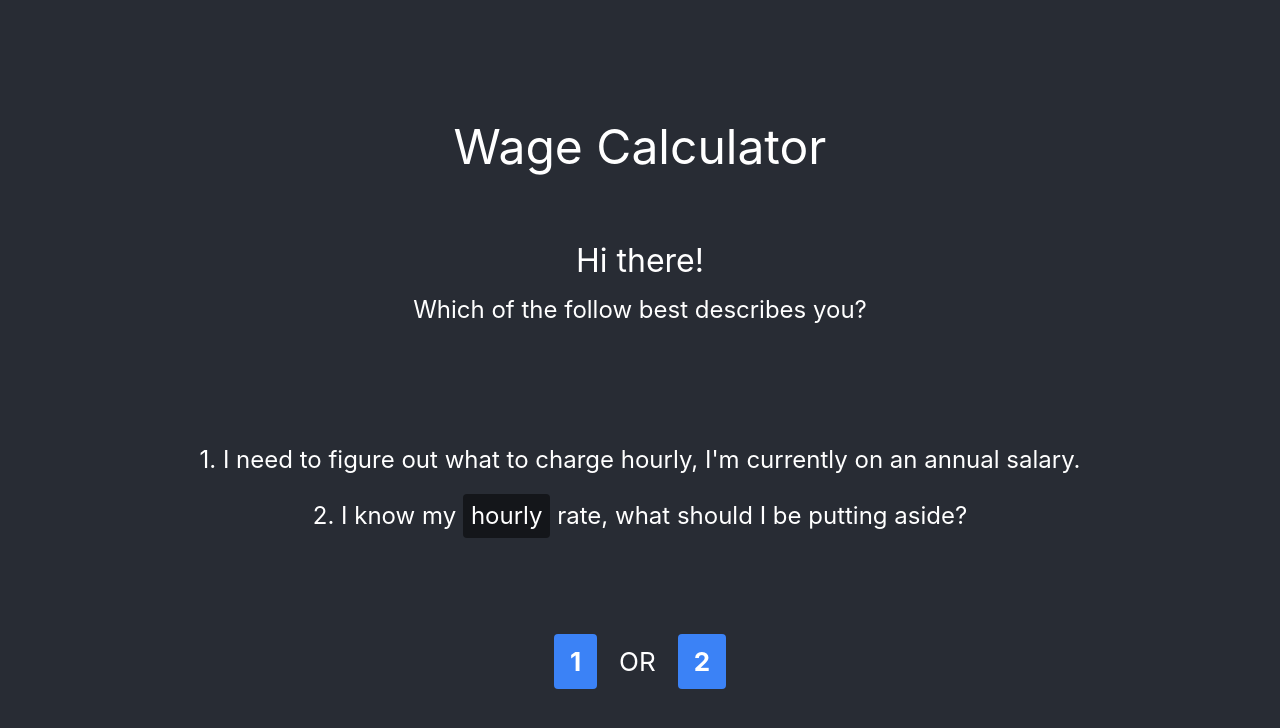
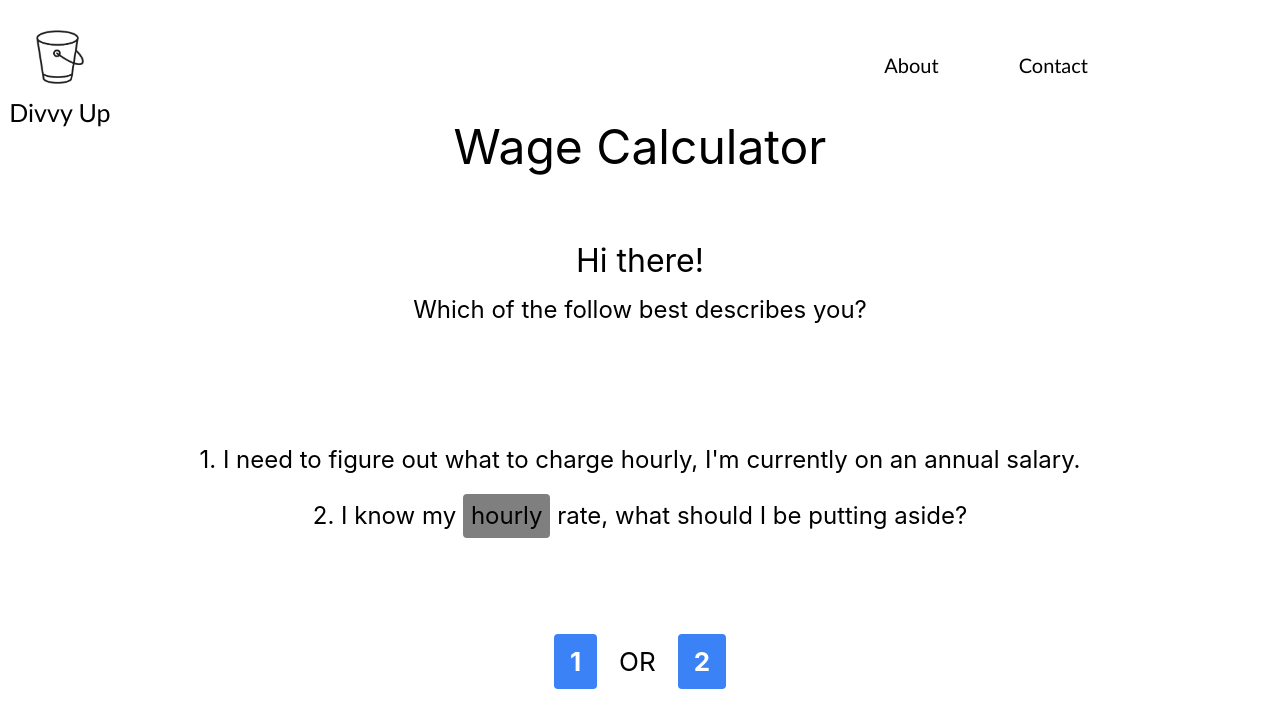
Before and after one commit to martinwheeler/wage-calculator, a React (Create React App) app: page / in a window 1280 px wide. Shown: the top 728 px of the page. Built offline with nearby package versions, Linux system fonts and the light colour scheme.

Commit message:
Made navigation bar

```diff
--- a/src/App.css
+++ b/src/App.css
@@ -1,14 +1,15 @@
 .App {
   text-align: center;
-  background-color: #282c34;
+  background-color: #ffff;
   display: flex;
   flex-direction: column;
   align-items: center;
   justify-content: center;
   font-size: calc(10px + 2vmin);
-  color: white;
+  color: black;
   min-height: 100vh;
 }
+
 
 .App-logo {
   height: 40vmin;
@@ -29,6 +30,7 @@
   from {
     transform: rotate(0deg);
   }
+
   to {
     transform: rotate(360deg);
   }
@@ -49,7 +51,7 @@
 }
 
 .total::before {
-  content:"$";
+  content: "$";
 }
 
 .answer {
--- a/src/App.tsx
+++ b/src/App.tsx
@@ -4,73 +4,12 @@ import TypingEffect from "./Components/TypingEffect";
 import { Routes, Link, Route, useSearchParams } from "react-router-dom";
 import { ReactNode, useState } from "react";
 import { TypingEffectProvider } from "./Context/TypingEffectProvider";
-import Tax from "./Components/Helpers/Tax"
+import { FadeIn } from "./Components/FadeIn/fade-in";
+import { WelcomeMessage } from "./Components/WelcomeMessage/welcome-message";
+import { Header } from "./Components/ Header/header"
 
-const Button = ({ children }: { children: React.ReactNode }) => (
-  <button className="bg-blue-500 hover:bg-blue-700 text-white font-bold py-0.5 px-1 rounded">
-    {children}
-  </button>
-);
 
-const FadeIn = ({
-  children,
-  className,
-  delay = "4.5s",
-  duration = "0.5s",
-  ...props
-}: {
-  children: ReactNode;
-  className?: string;
-  delay?: string;
-  duration?: string;
-  [prop: string]: any;
-}) => {
-  return (
-    <div
-      {...props}
-      className={`${className} animate-[fadeIn_${duration}_ease-in-out_${delay}_forwards] opacity-0`}
-    >
-      {children}
-    </div>
-  );
-};
 
-const Welcome = () => {
-  const [rateValue, setRateValue] = useState("hourly" as string);
-
-  return (
-    <TypingEffectProvider>
-      <div className="mb-2 sm:mb-6">
-        <TypingEffect element="h1">Hi there!</TypingEffect>
-        <br />
-        <TypingEffect element="h2">
-          Which of the follow best describes you?
-        </TypingEffect>
-      </div>
-      <FadeIn className="answer">
-        1. I need to figure out what to charge hourly, I'm currently on an
-        annual salary.
-      </FadeIn>
-      <FadeIn className="answer z-10">
-        2. I know my{" "}
-        <Select
-          items={[{ value: "hourly" }, { value: "daily" }]}
-          onChange={setRateValue}
-        />{" "}
-        rate, what should I be putting aside?
-      </FadeIn>
-      <FadeIn className="mt-2 sm:mt-6 mb-2 sm:mb-6">
-        <Link to="/step/1">
-          <Button>1</Button>
-        </Link>
-        &nbsp;&nbsp;&nbsp;OR&nbsp;&nbsp;&nbsp;
-        <Link to={`/step/2?rate=${rateValue}`}>
-          <Button>2</Button>
-        </Link>
-      </FadeIn>
-    </TypingEffectProvider>
-  );
-};
 
 const StepOne = () => {
   const [annualSalary, setAnnualSalary] = useState<number | undefined>();
@@ -125,9 +64,9 @@ function App() {
           <>
             <div className="App px-2">
               <div className="title mt-2 sm:mt-6">Wage Calculator</div>
-
+              <Header />
               <Routes>
-                <Route path="/" element={<Welcome />} />
+                <Route path="/" element={<WelcomeMessage />} />
 
                 <Route path="/step/1" element={<StepOne />} />
 
--- /dev/null
+++ b/src/Components/ Header/header.tsx
@@ -0,0 +1,12 @@
+import { NavBar } from "../NavBar/navbar"
+
+
+export const Header = () => {
+
+    return (
+        <>
+            <NavBar />
+
+        </>
+    )
+}
--- /dev/null
+++ b/src/Components/Button/button.tsx
@@ -0,0 +1,5 @@
+export const Button = ({ children }: { children: React.ReactNode }) => (
+    <button className="bg-blue-500 hover:bg-blue-700 text-white font-bold py-0.5 px-1 rounded">
+        {children}
+    </button>
+);
--- /dev/null
+++ b/src/Components/FadeIn/fade-in.tsx
@@ -0,0 +1,24 @@
+import { ReactNode } from "react";
+
+export const FadeIn = ({
+    children,
+    className,
+    delay = "4.5s",
+    duration = "0.5s",
+    ...props
+}: {
+    children: ReactNode;
+    className?: string;
+    delay?: string;
+    duration?: string;
+    [prop: string]: any;
+}) => {
+    return (
+        <div
+            {...props}
+            className={`${className} animate-[fadeIn_${duration}_ease-in-out_${delay}_forwards] opacity-0`}
+        >
+            {children}
+        </div>
+    );
+};
--- /dev/null
+++ b/src/Components/NavBar/navbar.scss
@@ -0,0 +1,53 @@
+.nav-bar {
+    position: fixed;
+    top: 0;
+    width: 100%;
+    height: 130px;
+    display: flex;
+    flex-direction: row;
+    align-items: center;
+    justify-content: space-between;
+}
+
+.logo-container {
+    width: 120px;
+    height: 100%;
+    display: flex;
+    justify-content: center;
+    flex-direction: column;
+    align-items: center;
+
+    h1 {
+        font-size: 25px;
+        font-family: "Gill Sans";
+    }
+
+    .logo {
+        padding-top: 40px;
+        width: 40%;
+        height: auto;
+
+    }
+}
+
+.nav-links {
+    display: flex;
+    flex-direction: row;
+    margin-right: 15%;
+
+    .about-container {
+        margin-right: 80px;
+
+        h2 {
+            font-size: 20px;
+            font-family: "Gill Sans";
+        }
+    }
+
+    .contact-container {
+        h2 {
+            font-size: 20px;
+            font-family: "Gill Sans";
+        }
+    }
+}
--- /dev/null
+++ b/src/Components/NavBar/navbar.tsx
@@ -0,0 +1,32 @@
+import { Link } from 'react-router-dom'
+import BlackLogo from '../../Images/small-bucket-black.png'
+import './navbar.scss'
+
+export const NavBar = () => {
+
+    const navigateHome = () => {
+
+    }
+
+    return (
+        <>
+            <div className='nav-bar'>
+                <Link to="/">
+                    <div className='logo-container' onClick={() => { navigateHome() }}>
+                        <img className='logo' src={BlackLogo} />
+                        <h1>Divvy Up</h1>
+                    </div>
+                </Link>
+
+                <div className='nav-links'>
+                    <Link to="/about" className='about-container'>
+                        <h2>About</h2>
+                    </Link>
+                    <Link to="/contact" className='contact-container'>
+                        <h2>Contact</h2>
+                    </Link>
+                </div>
+            </div>
+        </>
+    )
+}
--- /dev/null
+++ b/src/Components/WelcomeMessage/welcome-message.tsx
@@ -0,0 +1,44 @@
+import { useState } from "react";
+import { TypingEffectProvider } from "../../Context/TypingEffectProvider";
+import TypingEffect from "../TypingEffect";
+import { Link } from "react-router-dom";
+import { FadeIn } from "../FadeIn/fade-in"
+import { Button } from "../Button/button"
+import Select from "../../Select";
+
+export const WelcomeMessage = () => {
+    const [rateValue, setRateValue] = useState("hourly" as string);
+
+    return (
+        <TypingEffectProvider>
+            <div className="mb-2 sm:mb-6">
+                <TypingEffect element="h1">Hi there!</TypingEffect>
+                <br />
+                <TypingEffect element="h2">
+                    Which of the follow best describes you?
+                </TypingEffect>
+            </div>
+            <FadeIn className="answer">
+                1. I need to figure out what to charge hourly, I'm currently on an
+                annual salary.
+            </FadeIn>
+            <FadeIn className="answer z-10">
+                2. I know my{" "}
+                <Select
+                    items={[{ value: "hourly" }, { value: "daily" }]}
+                    onChange={setRateValue}
+                />{" "}
+                rate, what should I be putting aside?
+            </FadeIn>
+            <FadeIn className="mt-2 sm:mt-6 mb-2 sm:mb-6">
+                <Link to="/step/1">
+                    <Button>1</Button>
+                </Link>
+                &nbsp;&nbsp;&nbsp;OR&nbsp;&nbsp;&nbsp;
+                <Link to={`/step/2?rate=${rateValue}`}>
+                    <Button>2</Button>
+                </Link>
+            </FadeIn>
+        </TypingEffectProvider>
+    );
+};
```
Also changed, not shown: src/Components/ Header/header.scss (added), src/Helpers/Tax.tsx (renamed from src/Components/Helpers/Tax.tsx), src/Images/small-bucket-black.png (added).
